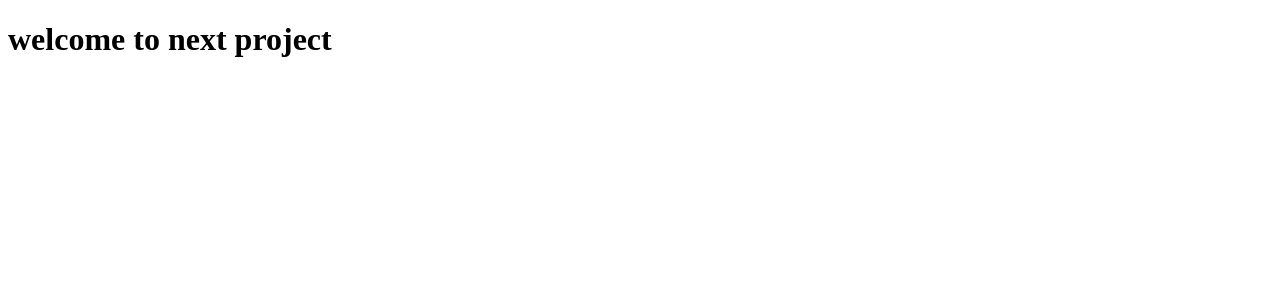
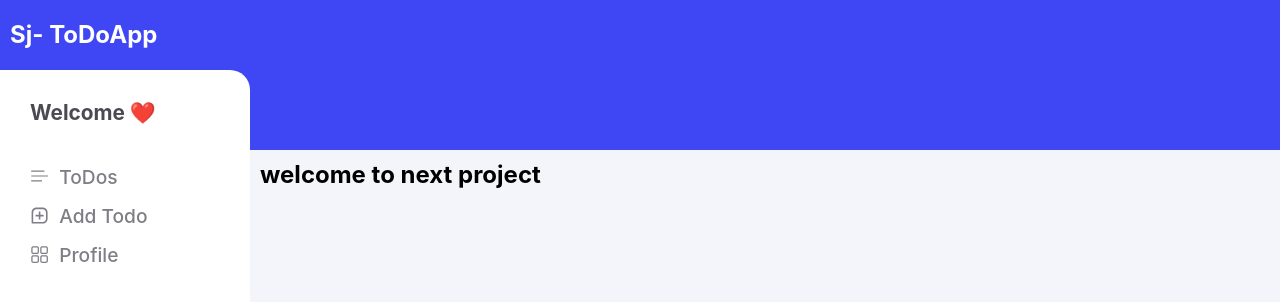
Before and after one commit to saeedjoulaei/ToDoApp-Next-Project, a Next.js app: page / in a window 1280 px wide. Shown: the top 302 px of the page. Built offline with nearby package versions, Linux system fonts and the light colour scheme.

Commit message:
layout added to the project

```diff
--- /dev/null
+++ b/components/Layout/Layout.js
@@ -0,0 +1,36 @@
+import Link from "next/link";
+import { VscListSelection } from "react-icons/vsc";
+import { BiMessageSquareAdd } from "react-icons/bi";
+import { RxDashboard } from "react-icons/rx";
+
+function Layout({ children }) {
+  return (
+    <div className="container">
+      <header>
+        <p>Sj- ToDoApp</p>
+      </header>
+      <div className="container--main">
+        <aside>
+          <p> Welcome ❤️</p>
+          <ul>
+            <li>
+              <VscListSelection />
+              <Link href={"/"}>ToDos</Link>
+            </li>
+            <li>
+              <BiMessageSquareAdd />
+              <Link href={"/add-todo"}>Add Todo</Link>
+            </li>
+            <li>
+              <RxDashboard />
+              <Link href={"/profile"}>Profile</Link>
+            </li>
+          </ul>
+        </aside>
+        <section>{children}</section>
+      </div>
+    </div>
+  );
+}
+
+export default Layout;
--- a/pages/_app.js
+++ b/pages/_app.js
@@ -1,7 +1,12 @@
+import Layout from "../components/Layout/Layout";
 import "../styles/globals.css";
 
 function MyApp({ Component, pageProps }) {
-  return <Component {...pageProps} />;
+  return (
+    <Layout>
+      <Component {...pageProps} />
+    </Layout>
+  );
 }
 
 export default MyApp;
--- a/styles/globals.css
+++ b/styles/globals.css
@@ -0,0 +1,361 @@
+html,
+body {
+  font-family: -apple-system, BlinkMacSystemFont, Segoe UI, Roboto, Oxygen,
+    Ubuntu, Cantarell, Fira Sans, Droid Sans, Helvetica Neue, sans-serif;
+}
+
+a {
+  color: inherit;
+  text-decoration: none;
+}
+
+* {
+  box-sizing: border-box;
+  padding: 0;
+  margin: 0;
+}
+
+header {
+  background-color: #3f47f4;
+  height: 150px;
+  color: #fff;
+  font-size: 1.5rem;
+  font-weight: bold;
+  padding: 20px 10px;
+  display: flex;
+  justify-content: space-between;
+}
+
+header button {
+  background-color: #3f47f4;
+  border: 1px solid #fff;
+  height: fit-content;
+  color: #fff;
+  font-size: 1.1rem;
+  padding: 5px 10px;
+}
+
+header button svg {
+  margin-left: 10px;
+}
+
+.container--main {
+  display: flex;
+  min-height: calc(100vh - 150px);
+}
+
+aside {
+  background-color: #fff;
+  width: 250px;
+  position: relative;
+  bottom: 80px;
+  border-top-right-radius: 20px;
+  color: #7f7e86;
+  padding: 30px 0 0 30px;
+}
+aside p {
+  color: #494a52;
+  font-size: 1.3rem;
+  font-weight: bold;
+  margin-bottom: 40px;
+}
+
+aside li {
+  font-size: 1.2rem;
+  font-weight: 500;
+  color: F4F5FA;
+  margin: 15px 0;
+  display: flex;
+  align-items: center;
+}
+
+aside li a {
+  margin-left: 10px;
+}
+
+li {
+  list-style: none;
+}
+
+section {
+  background-color: #f4f5fa;
+  flex-grow: 1;
+  padding: 10px;
+  /* width: 100%; */
+}
+
+h2 {
+  color: #494a52;
+  display: flex;
+  align-items: center;
+  margin-bottom: 30px;
+}
+
+h2 svg {
+  margin-right: 10px;
+}
+
+.add-form {
+  display: flex;
+  flex-direction: column;
+  padding: 20px;
+}
+
+.add-form__input {
+  margin-top: 20px;
+}
+
+.add-form__input--first {
+  display: flex;
+  flex-direction: column;
+  margin-bottom: 50px;
+}
+
+label {
+  color: #7f7e86;
+  font-size: 1.3rem;
+}
+
+input {
+  border: none;
+  border-radius: 8px;
+  margin-top: 5px;
+  background-color: #fff;
+  color: #7f7e86;
+  font-size: 1rem;
+  box-shadow: rgba(0, 0, 0, 0.1) 0px 4px 12px;
+  padding: 5px 15px;
+  height: 35px;
+  outline: none;
+  max-width: 500px;
+}
+
+.add-form__input--second {
+  display: flex;
+  flex-direction: column;
+  margin-bottom: 20px;
+  width: fit-content;
+}
+
+.add-form__input--second div {
+  display: flex;
+  align-items: center;
+  justify-content: space-between;
+  padding: 0 10px;
+  border-radius: 10px;
+  color: white;
+  margin: 10px 0;
+}
+
+.add-form__input--second input {
+  box-shadow: none;
+  margin-left: 10px;
+  width: 18px;
+}
+
+.add-form__input--second label {
+  color: white;
+  display: flex;
+  align-items: center;
+}
+
+.add-form__input--second label svg {
+  margin-right: 10px;
+}
+
+.add-form__input--second .todo {
+  background-color: #f2b82e;
+}
+
+.add-form__input--second .inProgress {
+  background-color: #1be2b1;
+}
+
+.add-form__input--second .review {
+  background-color: #3f79f7;
+}
+
+.add-form__input--second .done {
+  background-color: #14d3e2;
+}
+
+button {
+  border: none;
+  font-size: 1.4rem;
+  display: flex;
+  align-items: center;
+  background-color: #d6d6d6;
+  color: #727272;
+  padding: 5px 20px;
+  border-radius: 10px;
+  cursor: pointer;
+}
+
+.profile-form {
+  padding: 20px;
+}
+
+.profile-form__input {
+  margin-top: 20px;
+}
+
+.profile-form__input div {
+  display: flex;
+  flex-direction: column;
+  margin-bottom: 20px;
+}
+
+.profile-data {
+  margin-top: 20px;
+}
+
+.profile-data div {
+  display: flex;
+  align-items: center;
+  margin-bottom: 10px;
+}
+
+.profile-data span {
+  color: #7f7e86;
+  font-size: 1rem;
+  margin-right: 5px;
+}
+
+.profile-data p {
+  font-size: 1.2rem;
+  color: #494a52;
+  font-weight: 500;
+}
+
+.home-page {
+  display: flex;
+  justify-content: space-between;
+}
+
+.home-page div {
+  background-color: #fff;
+  margin: 20px;
+  border-radius: 5px;
+  flex-grow: 1;
+}
+
+.home-page p {
+  border-top-right-radius: 5px;
+  border-top-left-radius: 5px;
+  padding: 5px;
+  text-align: center;
+  color: white;
+  font-size: 1.3rem;
+  font-weight: bold;
+}
+
+.home-page--todo p {
+  background-color: #f2b82e;
+}
+
+.home-page--inProgress p {
+  background-color: #1be2b1;
+}
+
+.home-page--review p {
+  background-color: #3f79f7;
+}
+
+.home-page--done p {
+  background-color: #14d3e2;
+}
+
+.home-page .tasks {
+  margin: 0;
+}
+
+.tasks .tasks__card {
+  box-shadow: rgba(0, 0, 0, 0.1) 0px 4px 12px;
+  padding: 15px;
+  margin: 25px 15px;
+}
+
+.tasks .tasks__card span {
+  width: 50%;
+  height: 3px;
+  display: block;
+  margin-bottom: 30px;
+  border-radius: 2px;
+}
+
+.tasks .tasks__card span.todo {
+  background-color: #f2b82e;
+}
+.tasks .tasks__card span.inProgress {
+  background-color: #1be2b1;
+}
+.tasks .tasks__card span.review {
+  background-color: #3f79f7;
+}
+.tasks .tasks__card span.done {
+  background-color: #14d3e2;
+}
+
+.tasks .tasks__card h4 {
+  color: #494a52;
+  font-size: 1.1rem;
+  font-weight: 400;
+}
+
+.tasks .tasks__card div {
+  display: flex;
+  justify-content: space-between;
+  background-color: #fff;
+  margin: 25px 0 0 0;
+}
+
+.tasks .tasks__card div button {
+  padding: 5px 10px;
+  font-size: 1rem;
+  border: none;
+  border-radius: 5px;
+  display: flex;
+  align-items: center;
+}
+
+.tasks .tasks__card div .button-next {
+  background-color: #cdf8ee;
+  color: #03ab81;
+}
+
+.tasks .tasks__card div .button-back {
+  background-color: #f8eccf;
+  color: #e5a000;
+}
+
+.signin-form {
+  display: flex;
+  flex-direction: column;
+  max-width: 300px;
+  align-items: center;
+  margin: auto;
+  margin-top: 100px;
+  padding: 50px;
+  box-shadow: rgba(0, 0, 0, 0.1) 0px 4px 12px;
+  background-color: #fff;
+  border-radius: 20px;
+}
+
+.signin-form h3 {
+  color: #494a52;
+  margin-bottom: 50px;
+}
+
+.signin-form input {
+  margin-bottom: 30px;
+}
+
+.signin-form div {
+  margin-top: 50px;
+  display: flex;
+  color: #7f7e86;
+}
+
+.signin-form a {
+  color: #3f47f4;
+}
```
